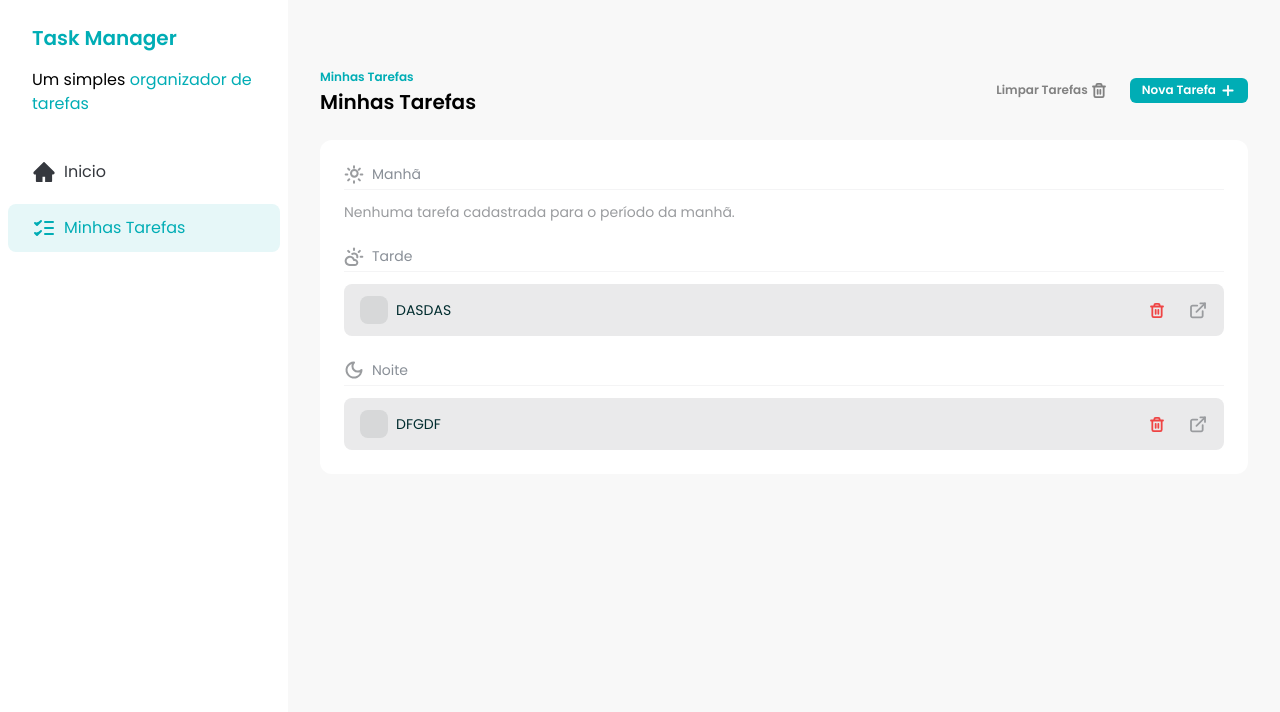
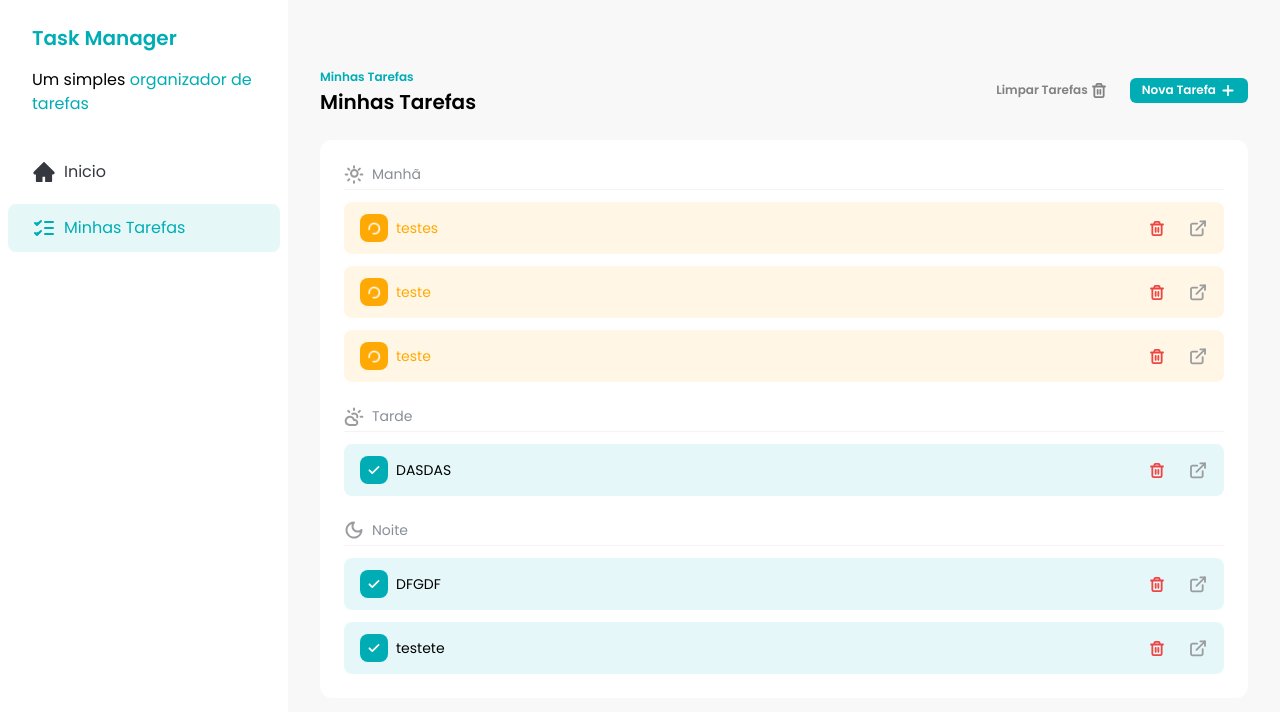
Before and after one commit to Diasszx/task-manager, a React (Vite) app: page /tasks in a window 1280 px wide. Shown: the top 712 px of the page. Built offline with nearby package versions, Linux system fonts and the light colour scheme; data requests are answered from the project's data file.

Commit message:
refactor: create task with mutation

```diff
--- a/db.json
+++ b/db.json
@@ -2,17 +2,45 @@
   "tasks": [
     {
       "id": "okvLg-S1rVw",
-      "status": "not_started",
+      "status": "done",
       "title": "DASDAS",
       "time": "afternoon",
       "description": "ASDASD"
     },
     {
       "id": "RpG2DVyenfo",
-      "status": "not_started",
+      "status": "done",
       "title": "DFGDF",
       "time": "evening",
       "description": "ASFSAGSFASD"
+    },
+    {
+      "id": "h3I1TZAtm0s",
+      "status": "done",
+      "title": "testete",
+      "time": "evening",
+      "description": "testaetse"
+    },
+    {
+      "id": "EARMd0GPxOQ",
+      "status": "in_progress",
+      "title": "testes",
+      "time": "morning",
+      "description": "testata"
+    },
+    {
+      "id": "JzFLNPaa3V8",
+      "status": "in_progress",
+      "title": "teste",
+      "time": "morning",
+      "description": "teste"
+    },
+    {
+      "id": "lZshDyT-FWg",
+      "status": "in_progress",
+      "title": "teste",
+      "time": "morning",
+      "description": "teste"
     }
   ],
   "$schema": "./node_modules/json-server/schema.json"
--- a/src/components/AddTaskDialog.jsx
+++ b/src/components/AddTaskDialog.jsx
@@ -1,7 +1,9 @@
+import { useMutation } from '@tanstack/react-query'
 import PropTypes from 'prop-types'
 import { useEffect, useState } from 'react'
 import { createPortal } from 'react-dom'
 import { useForm } from 'react-hook-form'
+import { toast } from 'sonner'
 import { v4 } from 'uuid'
 
 import { LoaderIcon } from '../assets/icons'
@@ -15,9 +17,21 @@ const AddTaskDialog = ({ isOpen, handleClose, onSubmitSucess }) => {
     handleSubmit,
     register,
     reset,
-    formState: { errors, isSubmitting },
+    formState: { errors },
   } = useForm()
   const [showAnimation, setShowAnimation] = useState(false)
+
+  const mutation = useMutation({
+    mutationFn: (newTask) => createTask(newTask),
+    onSuccess: async (createdTask) => {
+      await onSubmitSucess(createdTask)
+      reset()
+      handleClose()
+    },
+    onError: () => {
+      toast.error('Erro ao criar tarefa. Por favor, tente novamente.')
+    },
+  })
 
   useEffect(() => {
     if (isOpen) {
@@ -31,7 +45,7 @@ const AddTaskDialog = ({ isOpen, handleClose, onSubmitSucess }) => {
   if (!isOpen) return null
 
   const handleSubmitClick = async (data) => {
-    if (isSubmitting) return
+    if (mutation.isPending) return
     console.log(data)
 
     const newTask = {
@@ -39,10 +53,7 @@ const AddTaskDialog = ({ isOpen, handleClose, onSubmitSucess }) => {
       status: 'not_started',
       ...data,
     }
-    await createTask(newTask)
-    await onSubmitSucess(newTask)
-    reset()
-    handleClose()
+    mutation.mutate(newTask)
   }
 
   const dialogNewTask = (
@@ -68,7 +79,7 @@ const AddTaskDialog = ({ isOpen, handleClose, onSubmitSucess }) => {
               placeholder="Título da tarefa"
               label="Título"
               id="title"
-              disabled={isSubmitting}
+              disabled={mutation.isPending}
               {...register('title', {
                 required: 'O título é obrigatório!',
                 validate: (value) => {
@@ -82,7 +93,7 @@ const AddTaskDialog = ({ isOpen, handleClose, onSubmitSucess }) => {
             />
             <TimeSelect
               errorMessage={errors?.time?.message}
-              disabled={isSubmitting}
+              disabled={mutation.isPending}
               {...register('time', {
                 required: 'O horário é obrigatório!',
                 validate: (value) => {
@@ -98,7 +109,7 @@ const AddTaskDialog = ({ isOpen, handleClose, onSubmitSucess }) => {
               label="Descrição"
               id="description"
               errorMessage={errors?.description?.message}
-              disabled={isSubmitting}
+              disabled={mutation.isPending}
               {...register('description', {
                 required: 'A descrição é obrigatória!',
                 validate: (value) => {
@@ -122,9 +133,9 @@ const AddTaskDialog = ({ isOpen, handleClose, onSubmitSucess }) => {
                 size="large"
                 className="w-full"
                 type="submit"
-                disabled={isSubmitting}
+                disabled={mutation.isPending}
               >
-                {isSubmitting ? (
+                {mutation.isPending ? (
                   <LoaderIcon className="animate-spin text-brand-white" />
                 ) : (
                   'Salvar'
--- a/src/components/TaskItem.jsx
+++ b/src/components/TaskItem.jsx
@@ -26,13 +26,13 @@ const TaskItem = ({ task, handleCheckboxClick, onDeleteSucess }) => {
 
   const getStatusClasses = () => {
     if (task.status === 'done') {
-      return 'bg-brand-primary text-[#002C2E] '
+      return 'bg-brand-primary text-black '
     }
     if (task.status === 'in_progress') {
       return 'bg-brand-process text-brand-process'
     }
     if (task.status === 'not_started') {
-      return 'bg-brand-dark-blue text-[#002C2E] bg-opacity-10'
+      return 'bg-brand-dark-blue text-black bg-opacity-10'
     }
   }
 
```
